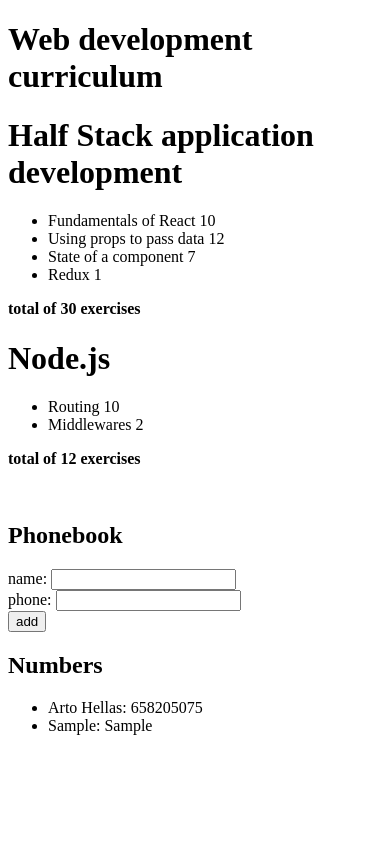
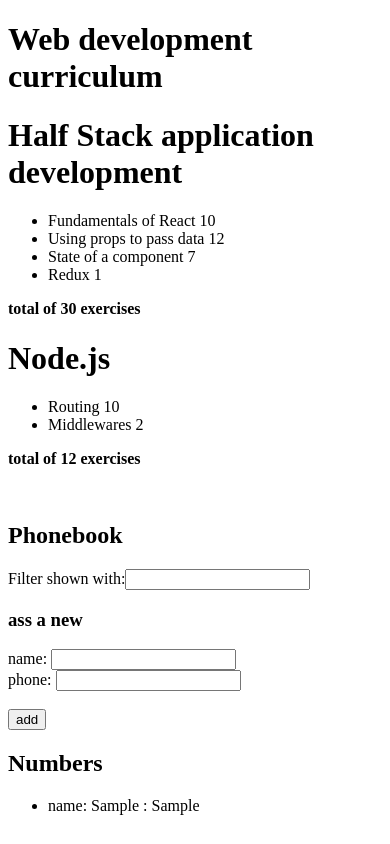
Before and after one commit to DmelladoH/FullStackOpen2022, a React (Create React App) app in the folder part2_comunicating_with_server/: page / in a window 390 px wide. Both pictures are taken after typing "Sample", "Sample" into the empty fields and a click on the button "add". Built offline with nearby package versions, Linux system fonts and the light colour scheme.

Commit message:
The Phonebook Step3

```diff
--- a/part2_comunicating_with_server/src/App.js
+++ b/part2_comunicating_with_server/src/App.js
@@ -1,6 +1,6 @@
 
-import CourseInfo from './CourseInfo'
-import Phonebook from './Phonebook'
+import CourseInfo from './components/CourseInfo'
+import PhoneBook from './components/PhoneBook'
 
 const App = () => {
 
@@ -8,7 +8,7 @@
     <div>
       <CourseInfo />
       <br></br>
-      <Phonebook />
+      <PhoneBook />
     </div>
 
   )
--- a/part2_comunicating_with_server/src/Phonebook.js
+++ /dev/null
@@ -1,84 +0,0 @@
-import { useState } from 'react'
-
-
-
-const PersonsDisplay = ({persons}) => {
-
-    return (
-        <div>
-            <ul>
-            {persons.map((person) =>{
-              return <li key = {person.id}>{person.name}: {person.phoneNumber}</li>
-             })}
-            </ul>
-        </div>
-    )
-
-}
-
-
-const Phonebook = () => {
-  const [persons, setPersons] = useState([
-    {
-        id: 1,
-        name: 'Arto Hellas',
-        phoneNumber: '658205075'}
-  ])
-  const [newName, setNewName] = useState('')
-  const [newPhoneNumber, setNewPhoneNumber] = useState('')
-
-  const handleNameChange = (event) => {
-      setNewName(event.target.value)
-  }
-
-  const handlePhonebookSubmit = (event) => {
-    event.preventDefault()
-
-
-    let valid = persons.filter((person) => {
-      return person.name === newName
-    }).length === 0
-
-
-    if(!valid){
-      alert(`${newName} is already added to phonebook`)
-      setNewName("")
-      return
-    }
-
-    const newPerson = {
-        id: persons.length + 1,
-        name: newName,
-        phoneNumber: newPhoneNumber
-    }
-
-    setPersons([...persons, newPerson])
-    setNewName("")
-    setNewPhoneNumber("")
-  }
-
-  const handlePhoneNumberChange = (event) => {
-    setNewPhoneNumber(event.target.value)
-  }
-
-  return (
-    <div>
-      <h2>Phonebook</h2>
-      <form onSubmit={handlePhonebookSubmit}>
-        <div>
-          name: <input type="text" onChange={handleNameChange} value={newName}/>
-        </div>
-        <div>
-          phone: <input type="text" onChange={handlePhoneNumberChange} value={newPhoneNumber}/>
-        </div>
-        <div>
-          <button type="submit">add</button>
-        </div>
-      </form>
-      <h2>Numbers</h2>
-      <PersonsDisplay persons={persons}/>
-    </div>
-  )
-}
-
-export default Phonebook
--- /dev/null
+++ b/part2_comunicating_with_server/src/components/FilterPhoneBook.js
@@ -0,0 +1,11 @@
+
+const FilterPhoneBook = ({handleFilterChange, filterValue}) => {
+    return(
+        <form>
+            Filter shown with:
+            <input onChange={handleFilterChange} value={filterValue} />
+        </form>
+    )
+}
+
+export default FilterPhoneBook
--- /dev/null
+++ b/part2_comunicating_with_server/src/components/PersonsDisplay.js
@@ -0,0 +1,28 @@
+
+
+const Person = ({id, name, phoneNumber}) => {
+   return <li key = {id}> name: {name} : {phoneNumber}</li>
+}
+
+const PersonsDisplay = ({persons, filter}) => {
+
+    return (
+        <div>
+            <ul>
+            {persons
+              .filter((person) => {
+                return person.name.includes(filter);
+              })
+              .map((person) =>{
+                return <Person
+                    id = {person.id}
+                    name = {person.name}
+                    phoneNumber = {person.phoneNumber}/>
+             })}
+            </ul>
+        </div>
+    )
+
+}
+
+export default PersonsDisplay
--- /dev/null
+++ b/part2_comunicating_with_server/src/components/PhoneBook.js
@@ -0,0 +1,75 @@
+import { useState } from 'react'
+import PhoneBookForm from './PhoneBookForm'
+import FilterPhoneBook from './FilterPhoneBook'
+import PersonsDisplay from './PersonsDisplay'
+
+
+const Phonebook = () => {
+
+  const [persons, setPersons] = useState([])
+  const [newName, setNewName] = useState('')
+  const [newPhoneNumber, setNewPhoneNumber] = useState('')
+  const [filterPersons, setFilerPersons] = useState('')
+
+  const handleNameChange = (event) => {
+    setNewName(event.target.value)
+  }
+
+  const handlePhoneNumberChange = (event) => {
+    setNewPhoneNumber(event.target.value)
+  }
+
+  const handleFilterChange = (event) => {
+    setFilerPersons(event.target.value)
+  }
+
+  const handlePhonebookSubmit = (event) => {
+    event.preventDefault()
+
+
+    let valid = persons.filter((person) => {
+      return person.name === newName
+    }).length === 0
+
+
+    if(!valid){
+      alert(`${newName} is already added to phonebook`)
+      setNewName("")
+      return
+    }
+
+    const newPerson = {
+        id: persons.length + 1,
+        name: newName,
+        phoneNumber: newPhoneNumber
+    }
+
+    setPersons([...persons, newPerson])
+    setNewName("")
+    setNewPhoneNumber("")
+  }
+
+  return (
+    <div>
+      <h2>Phonebook</h2>
+      <FilterPhoneBook
+       filterValue={filterPersons}
+       handleFilterChange = {handleFilterChange}/>
+
+      <h3>ass a new</h3>
+      <PhoneBookForm
+        newName= {newName}
+        newPhoneNumber= {newPhoneNumber}
+        handleNameChange = {handleNameChange}
+        handlePhoneNumberChange = {handlePhoneNumberChange}
+        handlePhonebookSubmit = {handlePhonebookSubmit}/>
+
+      <h2>Numbers</h2>
+      <PersonsDisplay
+        persons={persons}
+        filter = {filterPersons}/>
+    </div>
+  )
+}
+
+export default Phonebook
--- /dev/null
+++ b/part2_comunicating_with_server/src/components/PhoneBookForm.js
@@ -0,0 +1,25 @@
+
+const PhoneBookForm = ({newName, newPhoneNumber, handleNameChange,
+    handlePhoneNumberChange, handlePhonebookSubmit}) =>{
+
+   return(
+    <form onSubmit={handlePhonebookSubmit}>
+      <div>
+        name: <input type="text"
+            onChange={handleNameChange}
+            value={newName}/>
+      </div>
+      <div>
+        phone: <input type="text"
+            onChange={handlePhoneNumberChange}
+            value={newPhoneNumber}/>
+      </div>
+      <br />
+      <div>
+        <button type="submit">add</button>
+      </div>
+    </form>
+   )
+}
+
+export default PhoneBookForm
```
Also changed, not shown: part2_comunicating_with_server/src/components/CourseInfo.js (renamed from part2_comunicating_with_server/src/CourseInfo.js).
